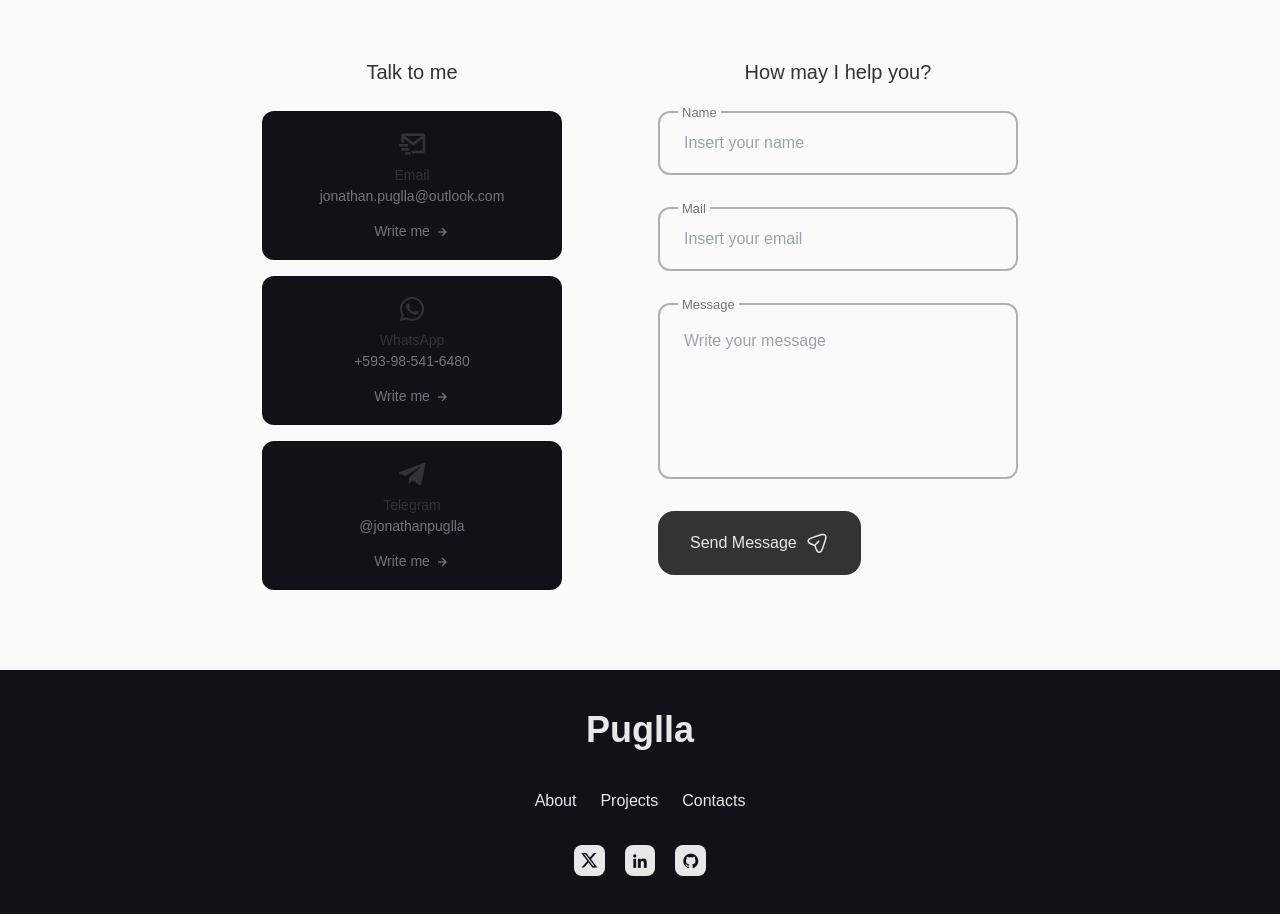
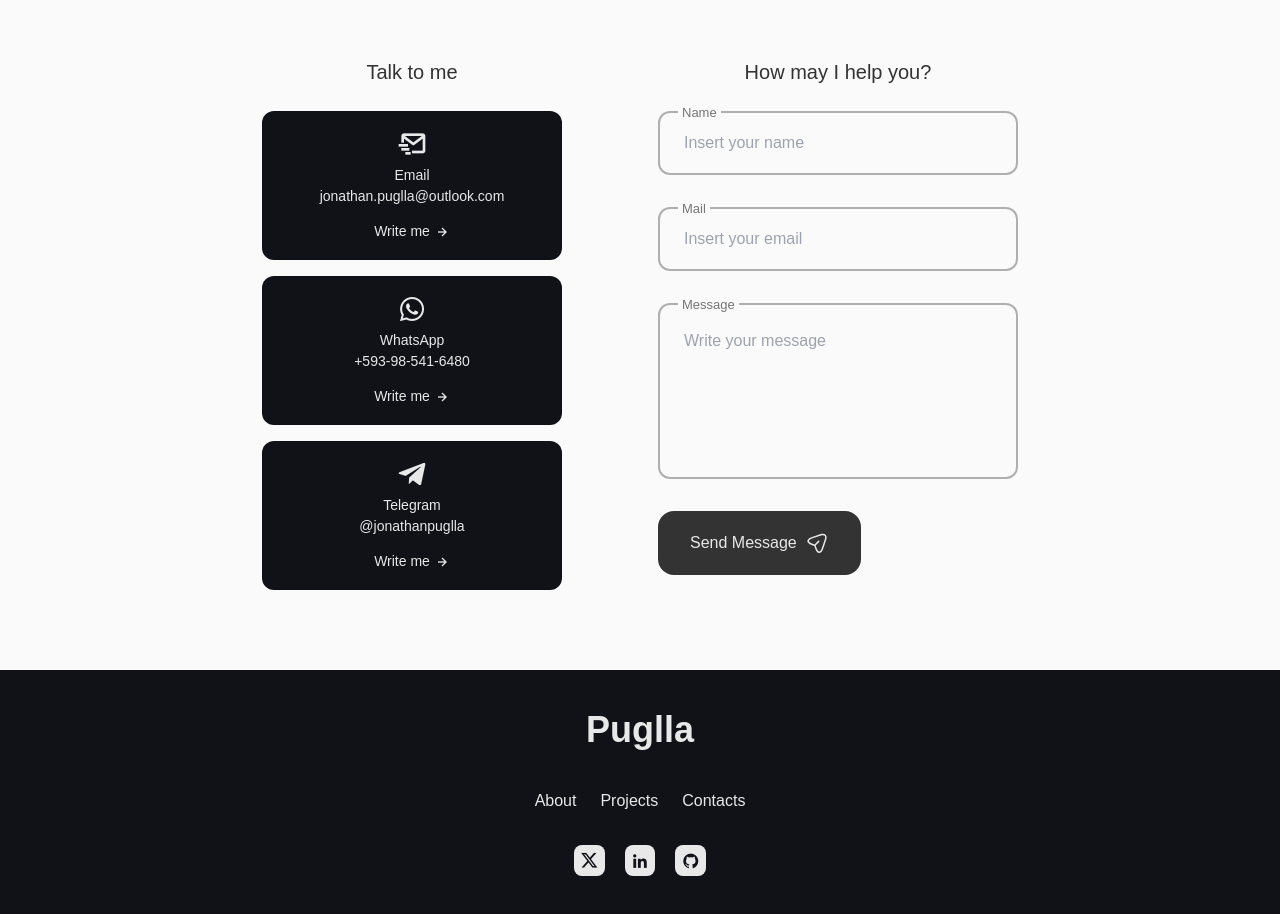
Before and after one commit to jonap22/personal-portfolio, a React (Create React App) app: page / in a window 1280 px wide. Shown: the part 2560-3474 px from the top of the page. Built offline with nearby package versions, Linux system fonts and the light colour scheme.

Commit message:
fix: Update contact component colors for improved visibility and consistency

```diff
--- a/src/components/contact/contact.css
+++ b/src/components/contact/contact.css
@@ -28,12 +28,13 @@
 
 .contact__card-icon {
     font-size: 2rem;
-    color: var(--title-color);
+    color: var(--title-color-light);
     margin-bottom: var(--mb-0-25);
 }
 
 .contact__card-title,
 .contact__card-data {
+    color: var(--title-color-light);
     font-size: var(--small-font-size);
 }
 
@@ -47,7 +48,7 @@
 }
 
 .contact__button {
-    color: var(--text-color);
+    color: var(--text-color-light);
     font-size: var(--small-font-size);
     display: inline-flex;
     align-items: center;
```
